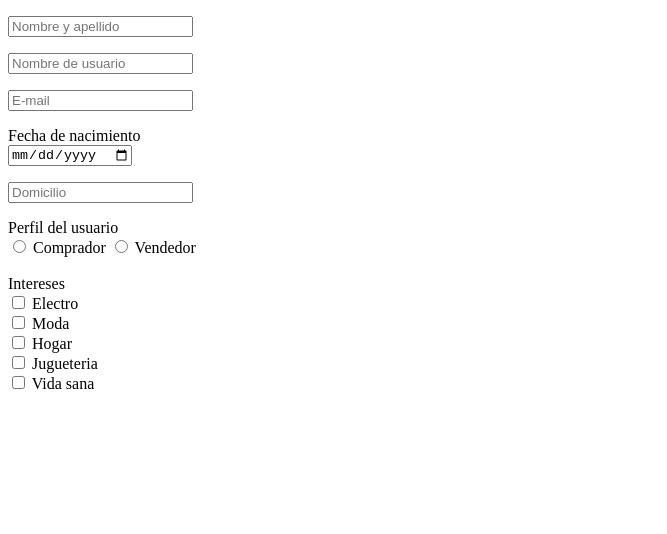
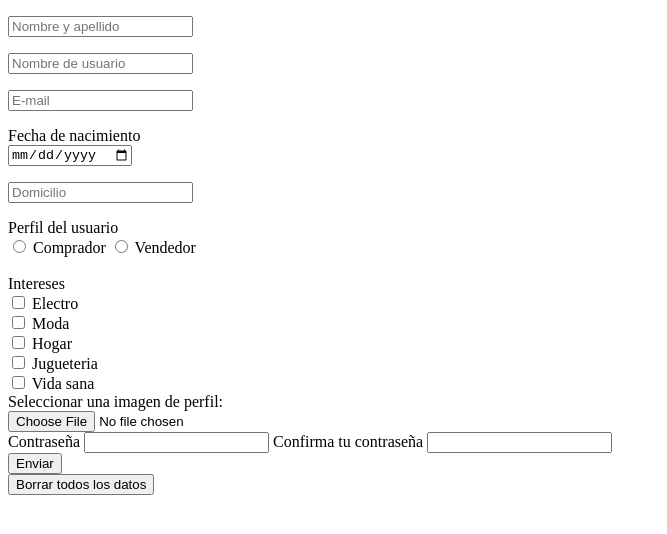
Before and after one commit to SanchezSoraya/Mercado_Liebre, a website: page views/register.html in a window 1280 px wide. Shown: the whole page, without its empty margins (0-667 px from the left). Drawn offline with Linux system fonts and the light colour scheme.

Commit message:
modificacion en formularios

```diff
--- a/views/register.html
+++ b/views/register.html
@@ -9,6 +9,7 @@
 </head>
 
 <body>
+  <div class="formulario">
     <form action="/" method="GET">
       <p>
         <input type="text" name="nombre" id="nombre" placeholder="Nombre y apellido">
@@ -63,8 +64,31 @@
 
       </div>
 
+      <div>
+        <label>Seleccionar una imagen de perfil:</label><br>
+        <input type="file" name="fotoPerfil" accept=".jpg">
+      </div>
+      <div>
+        <label for="contrasena">Contraseña</label>
+        <input type="password" name="contrasena" id="contrasena">
+        <label for="confirmacionContrasena">Confirma tu contraseña</label>
+        <input type="password" name="confirnacionContrasena" id="confirmacionContrasena">
+      </div>
+      <div>
+        <a href="/"><button type="submit">Enviar</button></a>
+      </div>
+
+      <div>
+        <button type="reset">Borrar todos los datos</button>
+      </div>
+
+
+
+
+
 
     </form>
+  </div>
 
 </body>
 
```
Also changed, not shown: app.js (+18 -0 lines), views/home.html (+1 -0 lines), views/login.html (+24 -0 lines). Lines whose indentation alone changed are shown as unchanged.
